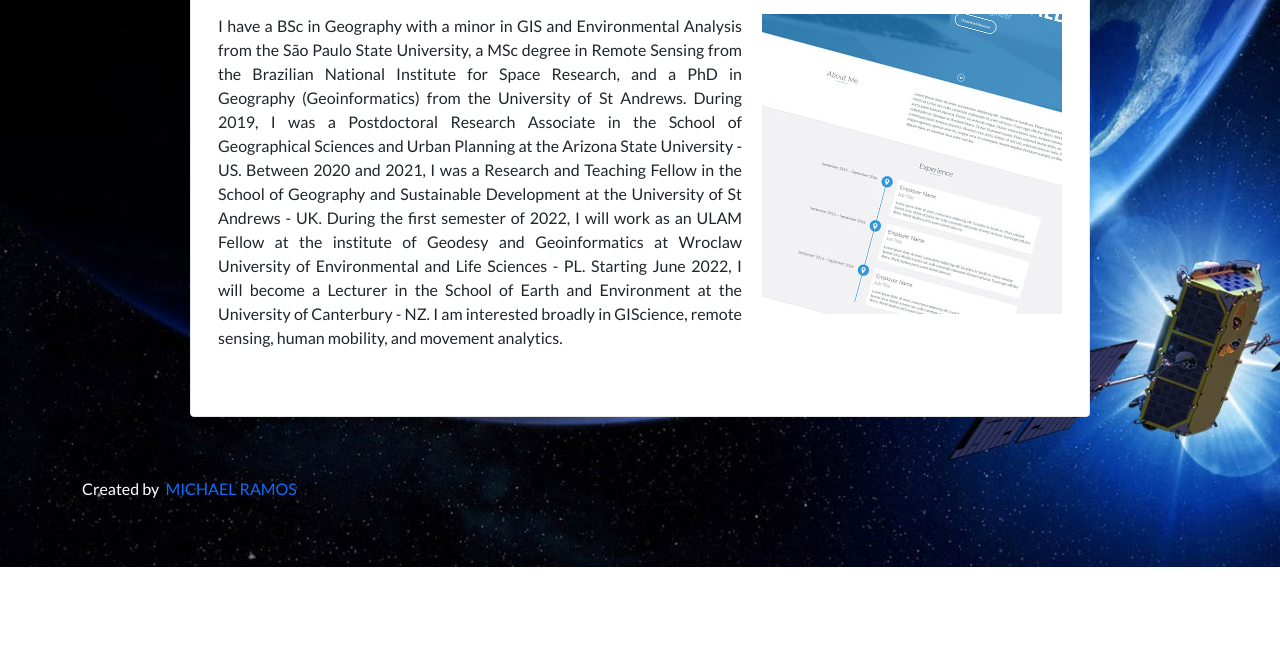
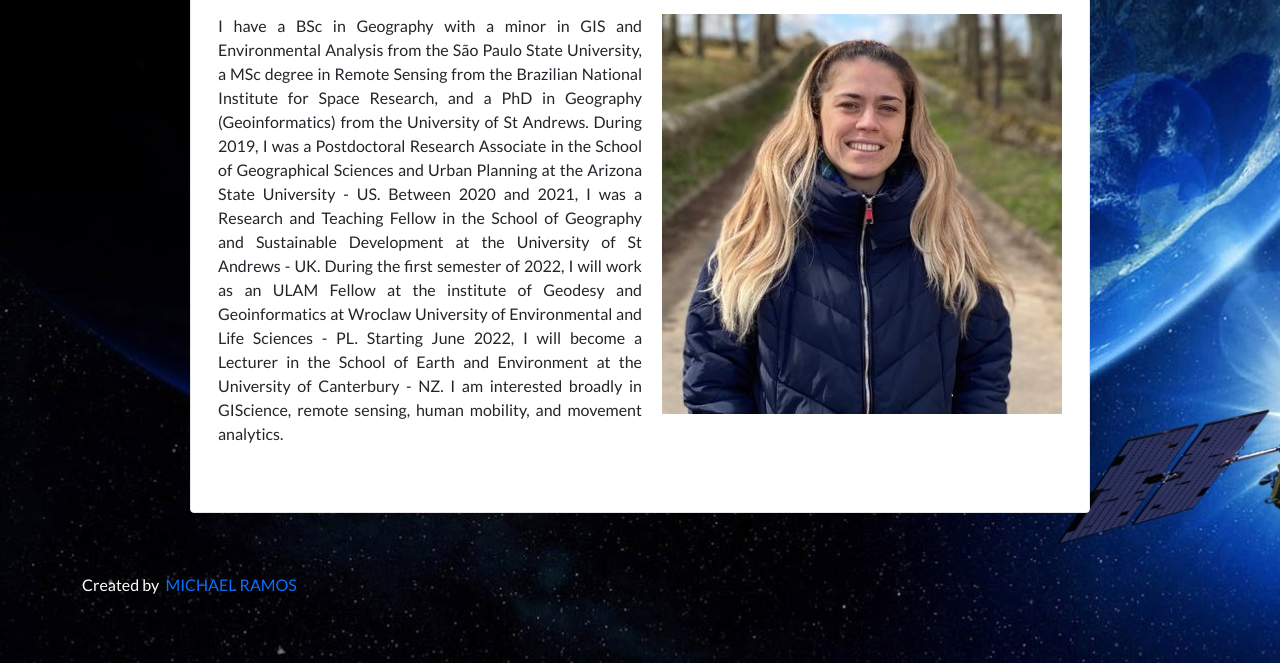
Before and after one commit to vsbrumb/VanessaBastos, a plain HTML site: page aboutme.html in a window 1280 px wide. Shown: the part 263-926 px from the top of the page. Before the commit the page ends 830 px from the top, so only its background shows below. Drawn offline with Linux system fonts and the light colour scheme.

Commit message:
Update aboutme.html
Added the right link to my profile picture

```diff
--- a/aboutme.html
+++ b/aboutme.html
@@ -35,7 +35,7 @@
 		<div class="container">
 			<div class="row">
 				<div class="biography">
-					<img src="images/project.jpg">
+					<img src="images/vanessa.jpg">
 					<p>
 						I have a BSc in Geography with a minor in GIS and Environmental Analysis from the São Paulo State University, a MSc degree in Remote Sensing from the Brazilian National Institute for Space Research, and a PhD in Geography (Geoinformatics) from the University of St Andrews. During 2019, I was a Postdoctoral Research Associate in the School of Geographical Sciences and Urban Planning at the Arizona State University - US. Between 2020 and 2021, I was a Research and Teaching Fellow in the School of Geography and Sustainable Development at the University of St Andrews - UK. During the first semester of 2022, I will work as an ULAM Fellow at the institute of Geodesy and Geoinformatics at Wroclaw University of Environmental and Life Sciences - PL. Starting June 2022, I will become a Lecturer in the School of Earth and Environment at the University of Canterbury - NZ. I am interested broadly in GIScience, remote sensing, human mobility, and movement analytics.
 
```
